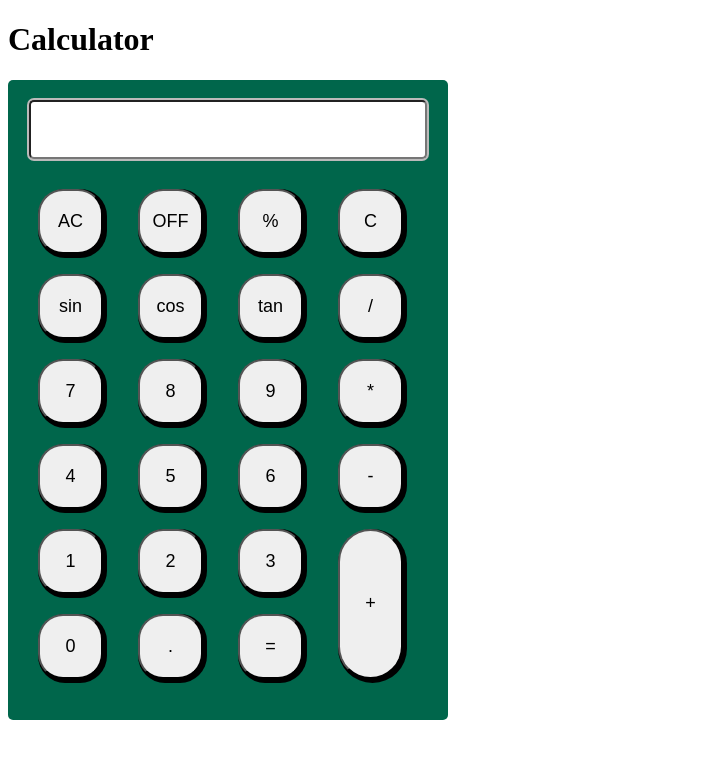
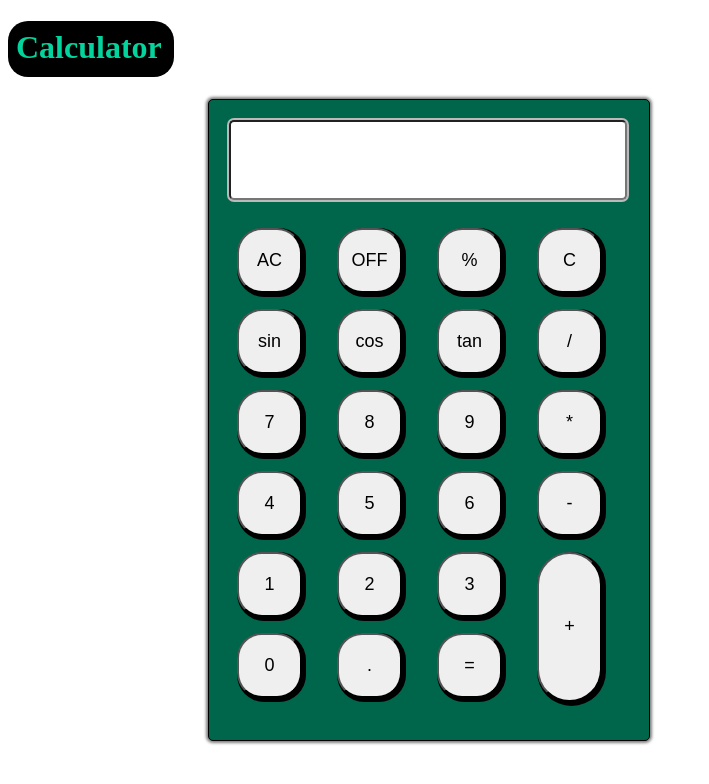
Before and after one commit to vandita-satarde/Calculator, a plain HTML site: page index.html in a window 1280 px wide. Shown: the whole page, without its empty margins (0-709 px from the left). Drawn offline with Linux system fonts and the light colour scheme.

Commit message:
heading css & calci border added

```diff
--- a/index.html
+++ b/index.html
@@ -3,19 +3,32 @@
 <head>
     <title>Calculator</title>
     <style>
+
+    h1{
+        background-color: black;
+        color: #03d39c;
+        width: 150px;
+        height: 40px;
+        border-radius: 20px;
+        padding: 8px;
+
+    }
+
     .parent{
         background-color: #00664b;
         height: 600px;
         width: 400px;
+        margin-left: 200px;
         padding: 20px;
         border-radius: 5px;
         display: flex;
         flex-direction: column;
-        align-items: center;
+        box-shadow: 0px 0px 3px 2px gray;
+        border: black solid 1px;
     }
 
     input{
-        height: 55px;
+        height: 80px;
         width: 390px;
         border-radius: 5px;
         margin-bottom: 20px;
@@ -34,7 +47,7 @@
         height: 65px;
         width: 65px;
         border-radius: 25px;
-        margin: 10px;
+        margin: 8px;
         box-shadow: 2px 2px 0 2px black;
         font-size: 18px;
         color: black;
```
